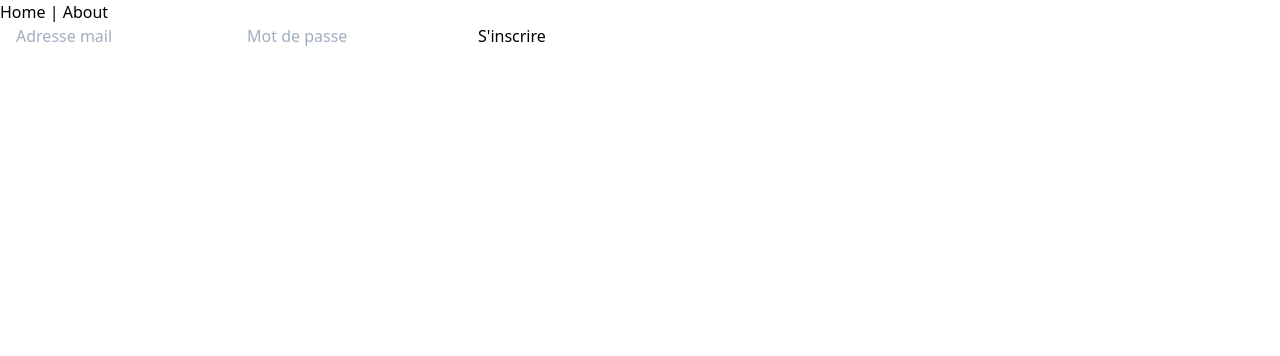
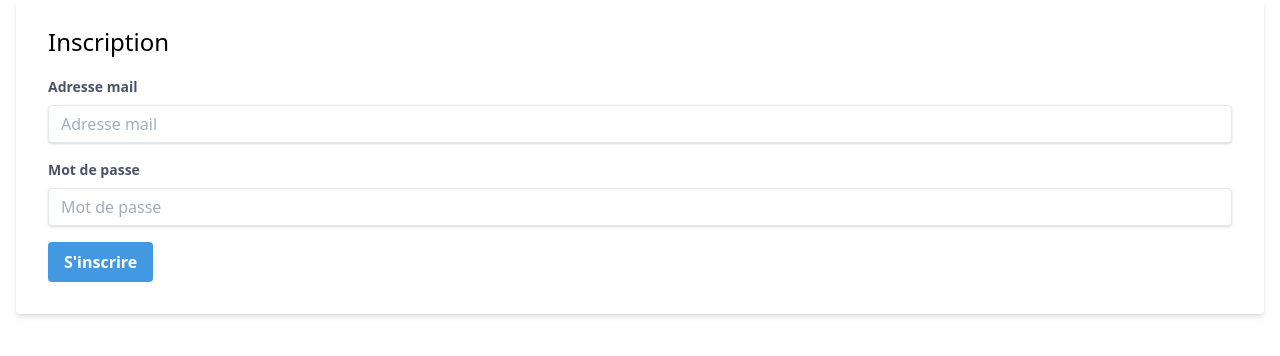
Before and after one commit to VegimagDevs/vegimag, a Vue app: page /signup in a window 1280 px wide. Shown: the top 356 px of the page. Built offline with nearby package versions, Linux system fonts and the light colour scheme; the HTML template or start-up script is replaced by a standard one.

Commit message:
tailwind

```diff
--- a/src/App.vue
+++ b/src/App.vue
@@ -1,9 +1,5 @@
 <template>
   <div id="app">
-    <div id="nav">
-      <router-link to="/">Home</router-link> |
-      <router-link to="/about">About</router-link>
-    </div>
     <router-view/>
   </div>
 </template>
--- a/src/views/Signup.vue
+++ b/src/views/Signup.vue
@@ -1,9 +1,25 @@
 <template>
   <div class="container mx-auto px-4">
-    <form @submit.prevent="signup">
-      <input v-model="email" type="email" placeholder="Adresse mail">
-      <input v-model="password" type="password" placeholder="Mot de passe">
-      <button type="submit">S'inscrire</button>
+    <form @submit.prevent="signup" class="shadow-md rounded px-8 pt-6 pb-8 mb-4">
+      <h1 class="mb-4 text-2xl">Inscription</h1>
+
+      <div class="mb-4">
+        <label class="block text-gray-700 text-sm font-bold mb-2" for="email">
+          Adresse mail
+        </label>
+        <input v-model="email" type="email" placeholder="Adresse mail" class="shadow appearance-none border rounded w-full py-2 px-3 text-gray-700 leading-tight focus:outline-none focus:shadow-outline">
+      </div>
+
+      <div class="mb-4">
+        <label class="block text-gray-700 text-sm font-bold mb-2" for="password">
+          Mot de passe
+        </label>
+        <input v-model="password" type="password" placeholder="Mot de passe" class="shadow appearance-none border rounded w-full py-2 px-3 text-gray-700 leading-tight focus:outline-none focus:shadow-outline">
+      </div>
+
+      <div class="flex items-center justify-between">
+        <button class="bg-blue-500 hover:bg-blue-700 text-white font-bold py-2 px-4 rounded focus:outline-none focus:shadow-outline" type="submit">S'inscrire</button>
+      </div>
     </form>
   </div>
 </template>
```
